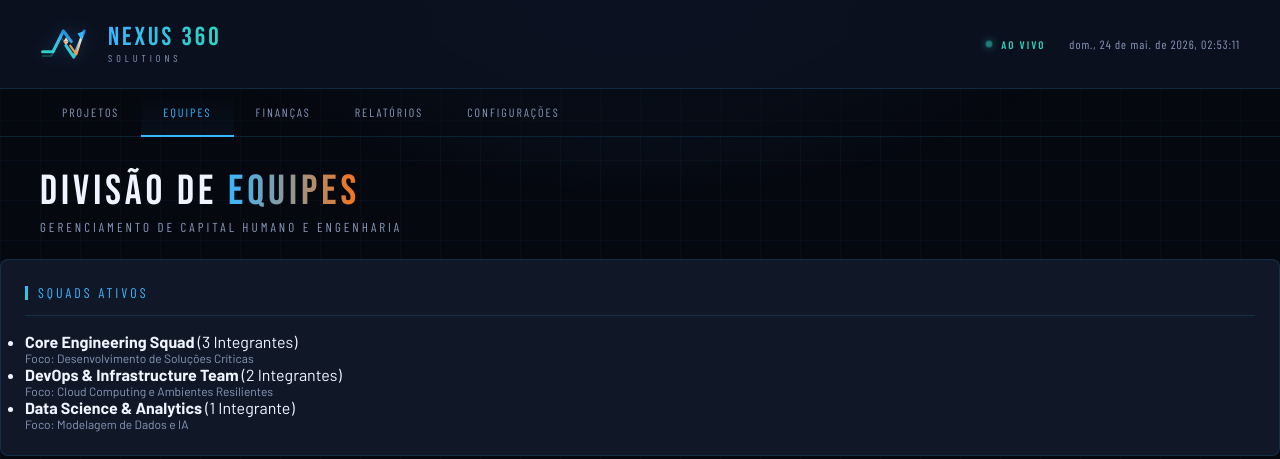
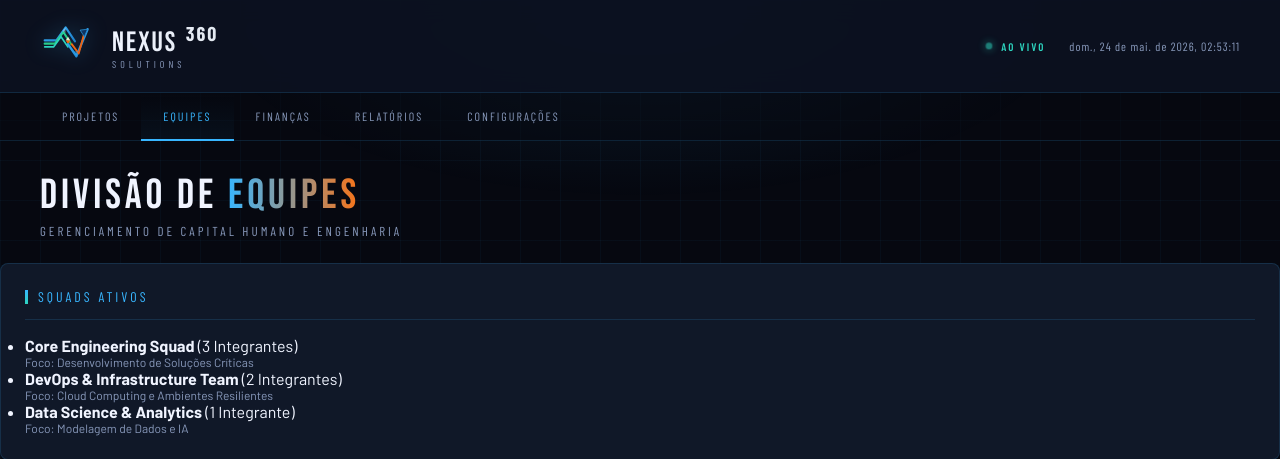
Before and after one commit to Thallycs/Nexus360, a Django app: page /equipes/ in a window 1280 px wide. Shown: the top 459 px of the page. Run offline with Django 5.2, Linux system fonts and the light colour scheme; the visitor is signed in with stand-in values (Sample User, id 1).

Commit message:
Design: atualizacao final da logo tridimensional baseada na image_110609.png

```diff
--- a/core/templates/core/base.html
+++ b/core/templates/core/base.html
@@ -22,9 +22,10 @@
   /* HEADER */
   header { position: relative; z-index: 10; display: flex; align-items: center; justify-content: space-between; padding: 18px 40px; background: rgba(12,17,32,0.95); border-bottom: 1px solid var(--border); backdrop-filter: blur(12px); }
   .logo-area { display: flex; align-items: center; gap: 16px; }
-  .logo-icon { width: 52px; height: 52px; display: flex; align-items: center; justify-content: center; filter: drop-shadow(0 0 8px rgba(56, 182, 255, 0.25)); }
+  .logo-icon { width: 56px; height: 56px; display: flex; align-items: center; justify-content: center; filter: drop-shadow(0 0 10px rgba(56, 182, 255, 0.3)); }
   .logo-text { display: flex; flex-direction: column; line-height: 1; }
-  .logo-text .brand { font-family: 'Bebas Neue', sans-serif; font-size: 26px; letter-spacing: 3px; background: linear-gradient(90deg, var(--blue-bright), var(--teal)); -webkit-background-clip: text; -webkit-text-fill-color: transparent; }
+  .logo-text .brand { font-family: 'Bebas Neue', sans-serif; font-size: 28px; letter-spacing: 2px; background: linear-gradient(90deg, var(--white), #e2e8f0); -webkit-background-clip: text; -webkit-text-fill-color: transparent; }
+  .logo-text .brand span { font-size: 20px; vertical-align: super; color: var(--blue-bright); font-family: 'Barlow Condensed', sans-serif; font-weight: 700; margin-left: 2px; }
   .logo-text .sub { font-family: 'Barlow Condensed', sans-serif; font-size: 10px; letter-spacing: 4px; color: var(--muted); text-transform: uppercase; margin-top: 2px; }
   .header-right { display: flex; align-items: center; gap: 24px; }
   .live-badge { display: flex; align-items: center; gap: 8px; font-size: 11px; letter-spacing: 2px; text-transform: uppercase; color: var(--teal); font-family: 'Barlow Condensed', sans-serif; font-weight: 600; }
@@ -223,39 +224,56 @@
 <div class="corner-deco"></div>
 <header>
   <div class="logo-area">
-    <!-- ÍCONE ATUALIZADO: Código Vetorial SVG Exato do "N" com Seta Ascendente (image_10fa6f.png) -->
+    <!-- ÍCONE ATUALIZADO: Código Vetorial SVG Exato e Robusto da image_110609.png -->
     <div class="logo-icon">
-      <svg viewBox="0 0 100 100" width="100%" height="100%" xmlns="http://www.w3.org/2000/svg">
+      <svg viewBox="0 0 120 120" width="100%" height="100%" xmlns="http://www.w3.org/2000/svg">
         <defs>
-          <linearGradient id="nexus-grad-blue" x1="0%" y1="100%" x2="100%" y2="0%">
-            <stop offset="0%" stop-color="#2dd4bf"/>
-            <stop offset="60%" stop-color="#38b6ff"/>
+          <linearGradient id="line-blue" x1="0%" y1="0%" x2="100%" y2="100%">
+            <stop offset="0%" stop-color="#38b6ff"/>
             <stop offset="100%" stop-color="#1e7ec8"/>
           </linearGradient>
-          <linearGradient id="nexus-grad-orange" x1="0%" y1="100%" x2="100%" y2="0%">
+          <linearGradient id="line-green" x1="0%" y1="0%" x2="100%" y2="100%">
+            <stop offset="0%" stop-color="#2dd4bf"/>
+            <stop offset="100%" stop-color="#22c55e"/>
+          </linearGradient>
+          <linearGradient id="center-orange" x1="0%" y1="0%" x2="100%" y2="100%">
             <stop offset="0%" stop-color="#f97316"/>
-            <stop offset="100%" stop-color="#ffedd5"/>
+            <stop offset="100%" stop-color="#ea580c"/>
           </linearGradient>
         </defs>
 
-        <!-- Perna esquerda do N + Linhas de fluxo tecnológicas inferiores -->
-        <path d="M5,65 L25,65 L45,25 L60,45" stroke="url(#nexus-grad-blue)" stroke-width="6" stroke-linecap="round" stroke-linejoin="round" fill="none"/>
-        <path d="M5,73 L22,73 L40,37 L52,53" stroke="rgba(45, 212, 191, 0.35)" stroke-width="3" stroke-linecap="round" fill="none"/>
+        <!-- As 3 linhas tecnológicas paralelas entrando pela esquerda -->
+        <path d="M10,48 L35,48 L55,20 L75,50" stroke="url(#line-blue)" stroke-width="4.5" stroke-linecap="round" stroke-linejoin="round" fill="none"/>
+        <path d="M10,55 L32,55 L50,30 L67,56" stroke="url(#line-green)" stroke-width="4.5" stroke-linecap="round" stroke-linejoin="round" fill="none"/>
+        <path d="M10,62 L29,62 L45,40 L60,62" stroke="#2dd4bf" stroke-width="3.5" stroke-linecap="round" stroke-linejoin="round" fill="none"/>
 
-        <!-- Elemento central entrelaçado (Triângulos e Polígonos de intersecção) -->
-        <polygon points="45,45 55,45 50,37" fill="#ffedd5" opacity="0.9"/>
-        <polygon points="45,45 55,45 50,53" fill="url(#nexus-grad-orange)"/>
+        <!-- Núcleo central tridimensional facetado -->
+        <polygon points="55,48 65,48 60,40" fill="#ffedd5" opacity="0.9"/>
+        <polygon points="55,48 65,48 60,56" fill="url(#center-orange)"/>
+        <polygon points="65,48 75,54 67,56" fill="#1e2744" opacity="0.4"/>
 
-        <!-- Perna direita do N com a Seta de Alta Performance Ascendente -->
-        <path d="M50,53 L65,75 L85,25" stroke="url(#nexus-grad-blue)" stroke-width="6" stroke-linecap="round" stroke-linejoin="round" fill="none"/>
-        <path d="M58,53 L70,70 L80,35" stroke="url(#nexus-grad-orange)" stroke-width="4" stroke-linecap="round" stroke-linejoin="round" fill="none"/>
+        <!-- Estrutura geométrica que sobe para o lado direito criando o N -->
+        <path d="M60,56 L78,82 L102,24" stroke="url(#line-blue)" stroke-width="5" stroke-linecap="round" stroke-linejoin="round" fill="none"/>
+        <path d="M68,56 L83,76 L94,36" stroke="url(#center-orange)" stroke-width="4" stroke-linecap="round" stroke-linejoin="round" fill="none"/>
 
-        <!-- Cabeça da Seta de Crescimento Organizacional -->
-        <polygon points="85,25 72,30 80,42" fill="#38b6ff"/>
+        <!-- Triângulos internos de reflexo azul/branco -->
+        <polygon points="55,20 48,28 55,32" fill="#fff" opacity="0.3"/>
+        <polygon points="78,82 72,72 82,70" fill="#38b6ff" opacity="0.4"/>
+
+        <!-- Cabeça da Seta de Alta Performance Ascendente -->
+        <polygon points="102,24 86,26 95,40" fill="#0f3460" stroke="url(#line-blue)" stroke-width="1.5"/>
       </svg>
     </div>
-    <div class="logo-text"><span class="brand">NEXUS 360</span><span class="sub">Solutions</span></div>
+
+    <!-- Tipografia oficial com o 360 alinhado -->
+    <div class="logo-text">
+      <span class="brand">
+        NEXUS <span>360</span>
+      </span>
+      <span class="sub">SOLUTIONS</span>
+    </div>
   </div>
+
   <div class="header-right">
     <div class="live-badge"><div class="live-dot"></div>Ao Vivo</div>
     <div class="date-display" id="datetime">—</div>
```
